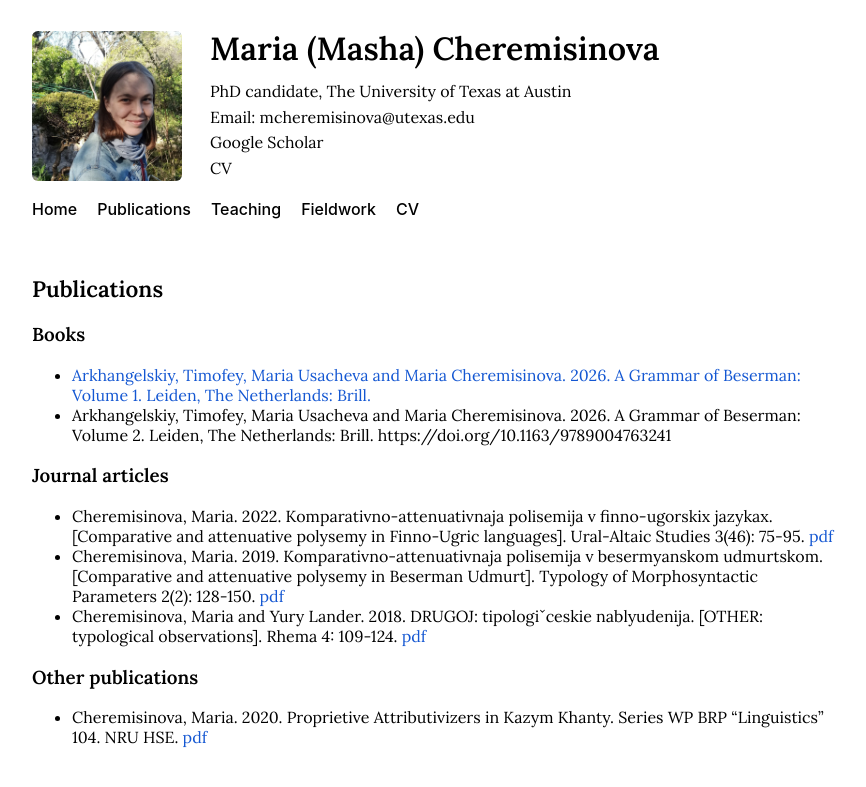
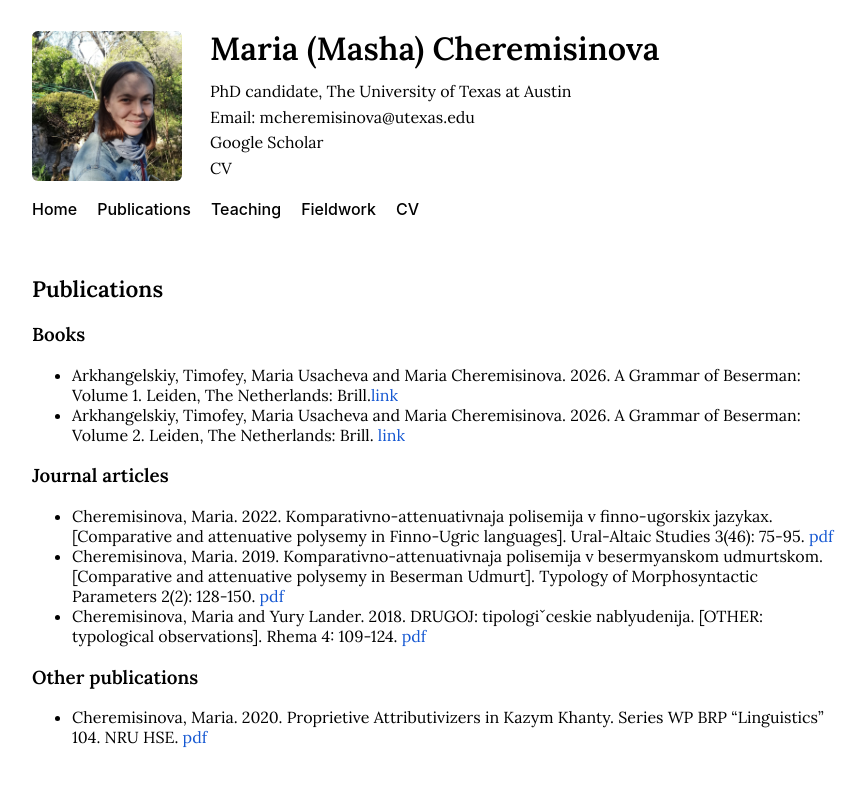
Before and after one commit to mashache/mashache.github.io, a Jekyll site: the page built from pages/publications.md, in a window 1280 px wide. Shown: the top 787 px of the page, without its empty margins (202-1068 px from the left). Built offline with Jekyll 4.4.1, drawn with Linux system fonts in a browser that asks for light colours.

Commit message:
Update publications.md

```diff
--- a/pages/publications.md
+++ b/pages/publications.md
@@ -7,10 +7,10 @@ show_title: false
 
 ## Publications
 ### Books
-- [Arkhangelskiy, Timofey, Maria Usacheva and Maria Cheremisinova. 2026. A Grammar
-of Beserman: Volume 1. Leiden, The Netherlands: Brill.](https://doi.org/10.1163/9789004757097)
 - Arkhangelskiy, Timofey, Maria Usacheva and Maria Cheremisinova. 2026. A Grammar
-of Beserman: Volume 2. Leiden, The Netherlands: Brill. https://doi.org/10.1163/9789004763241
+of Beserman: Volume 1. Leiden, The Netherlands: Brill.[link](https://doi.org/10.1163/9789004757097)
+- Arkhangelskiy, Timofey, Maria Usacheva and Maria Cheremisinova. 2026. A Grammar
+of Beserman: Volume 2. Leiden, The Netherlands: Brill. [link](https://doi.org/10.1163/9789004763241)
 
 ### Journal articles
 - Cheremisinova, Maria. 2022. Komparativno-attenuativnaja polisemija v finno-ugorskix
```
